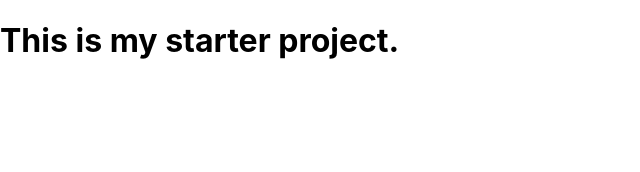
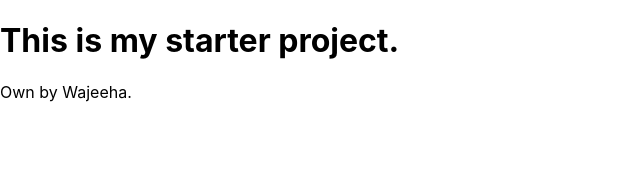
Before and after one commit to wajeeha-manzoor/starter, a Next.js app: page / in a window 1280 px wide. Shown: the top 172 px of the page, without its empty margins (0-640 px from the left). Built offline with nearby package versions, Linux system fonts and the light colour scheme.

Commit message:
index file changed

```diff
--- a/pages/index.tsx
+++ b/pages/index.tsx
@@ -1,5 +1,10 @@
 const Home = () => {
-  return <h1>This is my starter project.</h1>;
+  return (
+    <>
+      <h1>This is my starter project.</h1>
+      <p>Own by Wajeeha.</p>
+    </>
+  );
 };
 
 export default Home;
```
